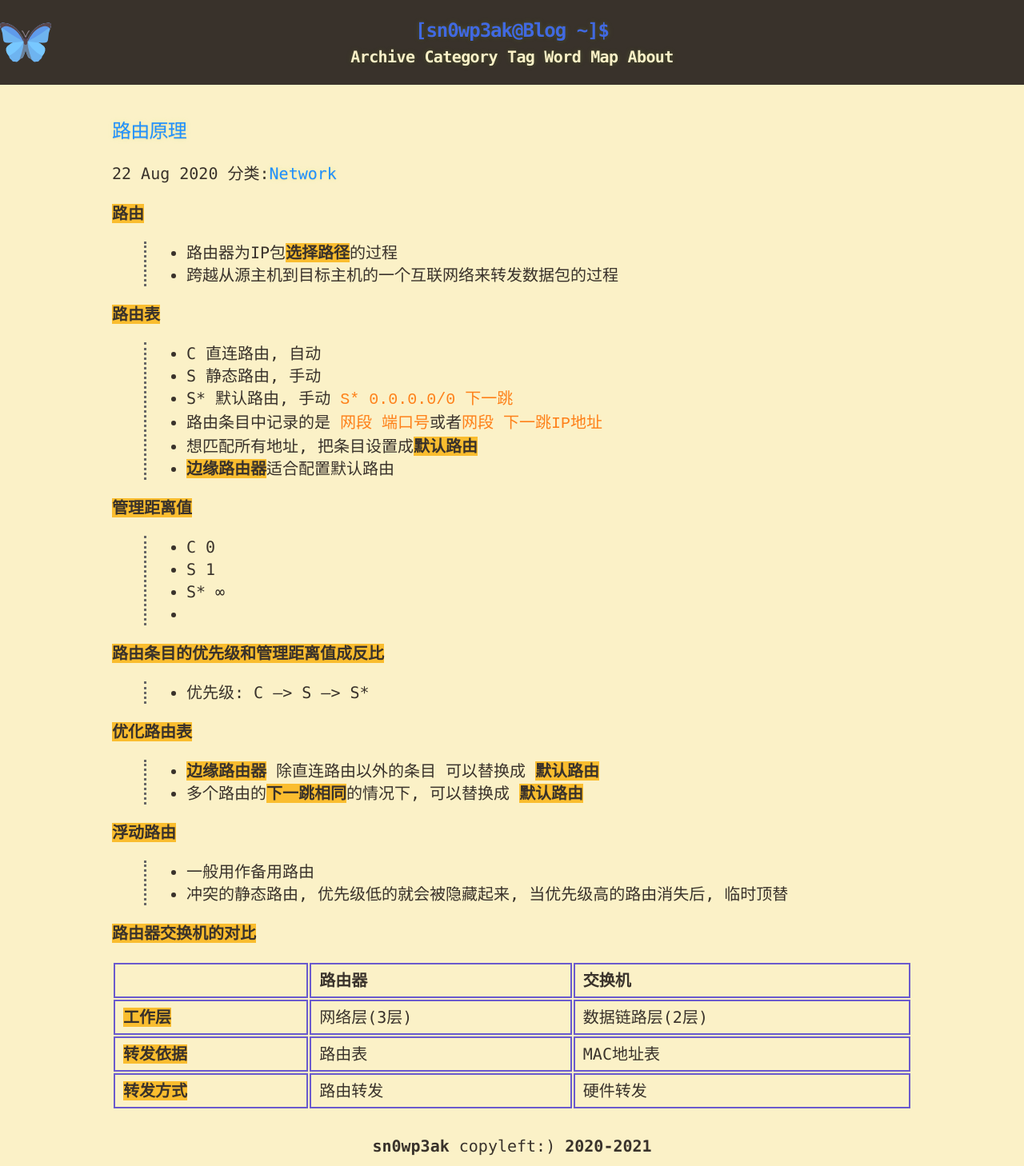
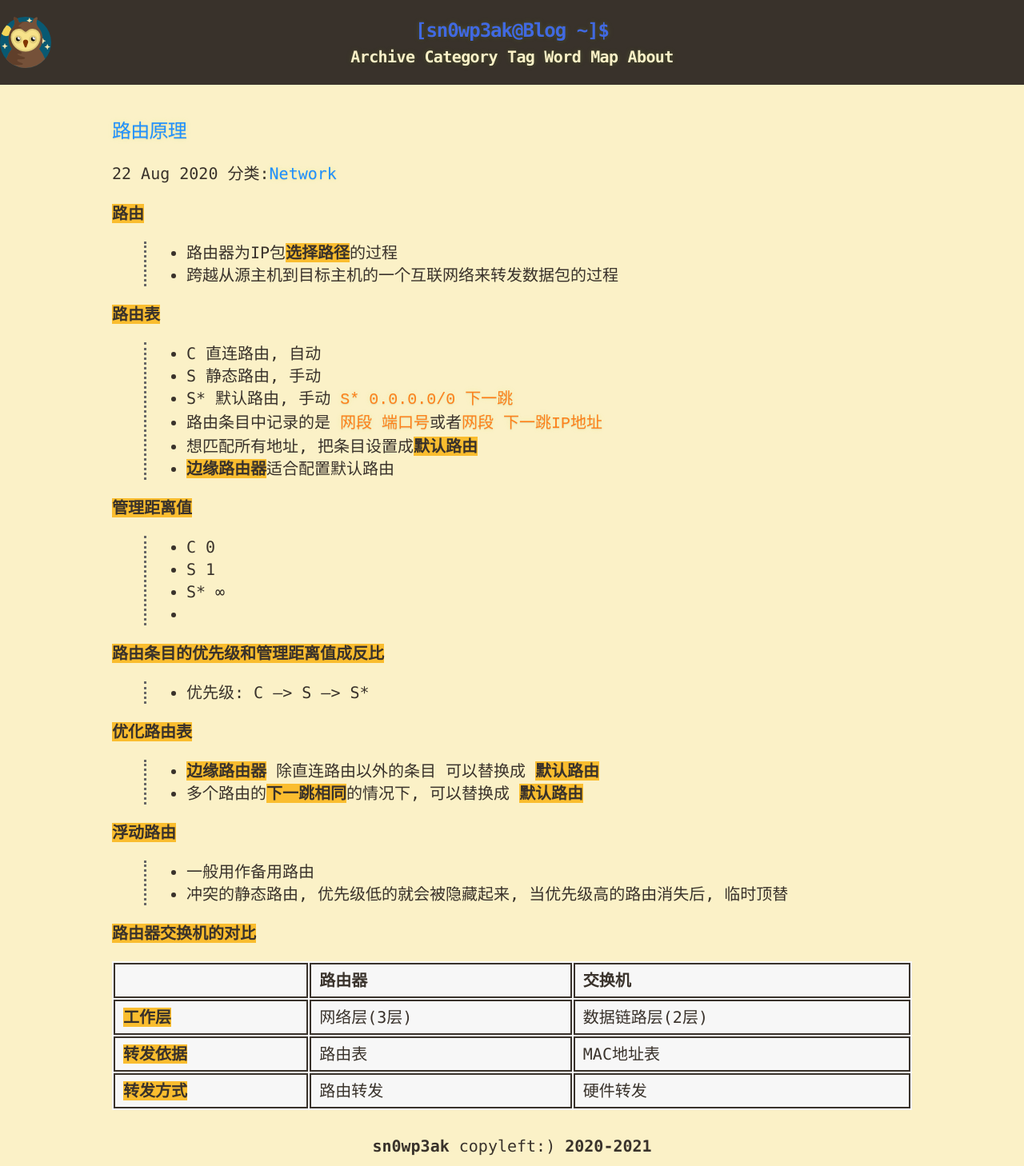
Before and after one commit to sn0wp3ak/sn0wp3ak.github.io, a Jekyll site: the page built from _posts/2020-08-22-路由原理.md, in a window 1280 px wide. Shown: the whole page at 80% size. Built offline with Jekyll 4.4.1, drawn with Linux system fonts in a browser that asks for light colours.

Commit message:
mod favicon

```diff
--- a/_sass/base.scss
+++ b/_sass/base.scss
@@ -164,31 +164,34 @@ pre {
 code.highlighter-rouge {
   background: $bg;
   color: #fe8019;
+  text-shadow: 0 1px 1px rgba(0, 0, 0, 0.1),
+                0 0 5px rgba(181, 232, 83, 0.1),
+                0 0 10px rgba(181, 232, 83, 0.1);
 }
 
 table {
   width: 100%;
   margin: 0 0 0 0;
-  background: $bg;
+  background: #f7f7f7;
 }
 
 
 th {
   text-align: left;
-  border: 2px solid $slateblue;
+  border: 2px solid $fg;
   padding: 5px 10px;
 }
 
 td {
   padding: 5px 10px;
-  border: 2px solid $slateblue;
+  border: 2px solid $fg;
 }
 
 hr {
   height: 0;
   border: 0;
-  border-bottom: 4px solid $slateblue;
-  color: $slateblue;
+  border-bottom: 4px solid #fe8019;
+  color: #fe8019;
 }
 
 /* Buttons
```
Also changed, not shown: assets/favicon.png.
